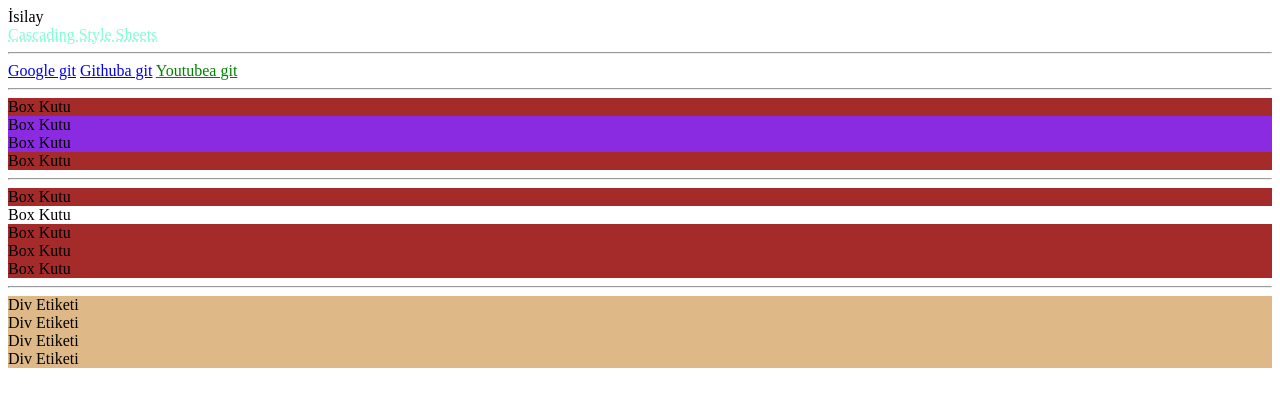
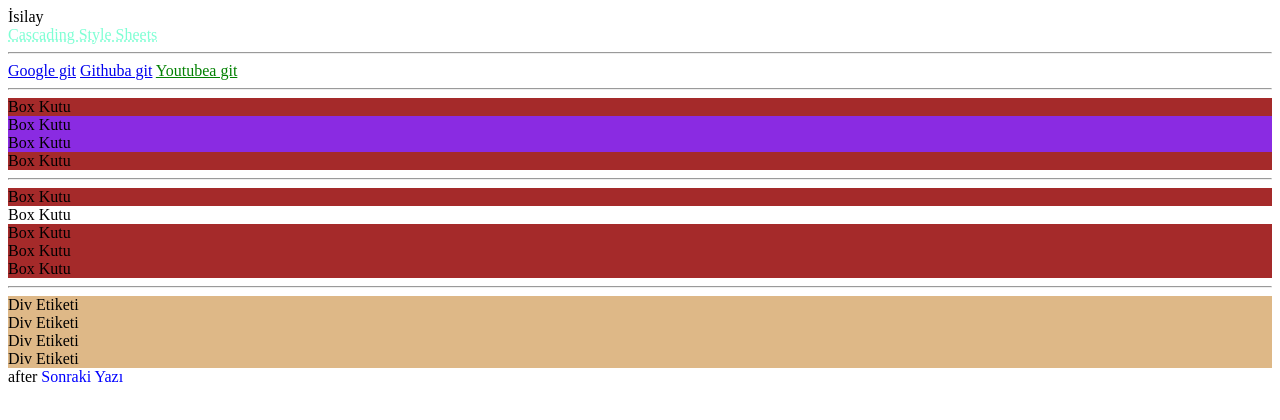
Before and after one commit to isilay-subasi/CSS-tutorial, a plain HTML site: page index.html in a window 1280 px wide. Drawn offline with Linux system fonts and the light colour scheme.

Commit message:
::after Sözde Öğesi

```diff
--- a/index.html
+++ b/index.html
@@ -104,6 +104,12 @@
 <div class="toptitlebox">Div Etiketi</div>
 <div class="TOP_title">Div Etiketi</div>
 
+<!--::after sözde öğesi-->
+
+<div class="after">
+    after
+</div>
+
 
 </body>
 </html>
--- a/style.css
+++ b/style.css
@@ -83,3 +83,8 @@
 div[class*="top" i]{
     background-color: burlywood;
 }
+
+.after::after{
+    content: 'Sonraki Yazı';
+    color: blue;
+}
```
